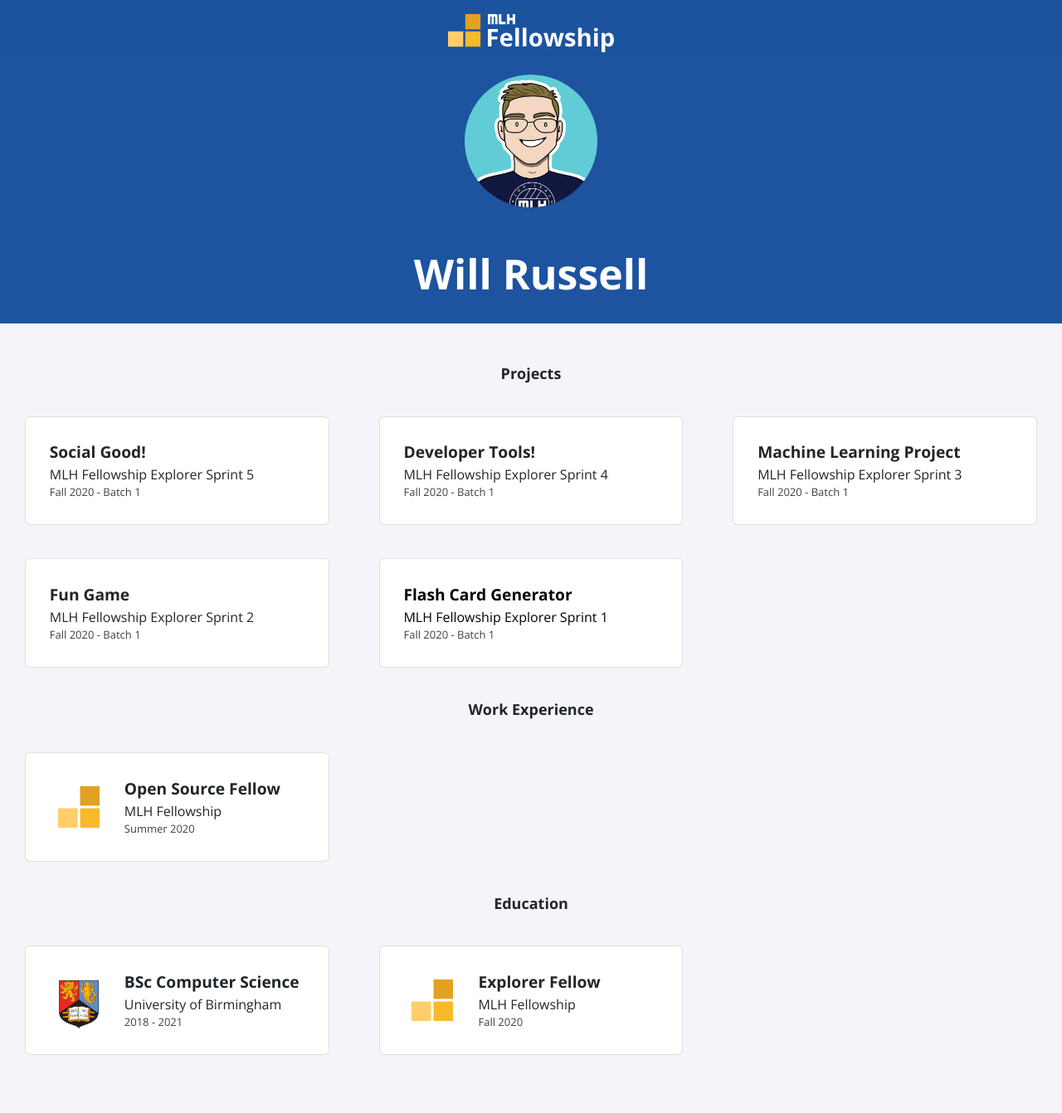
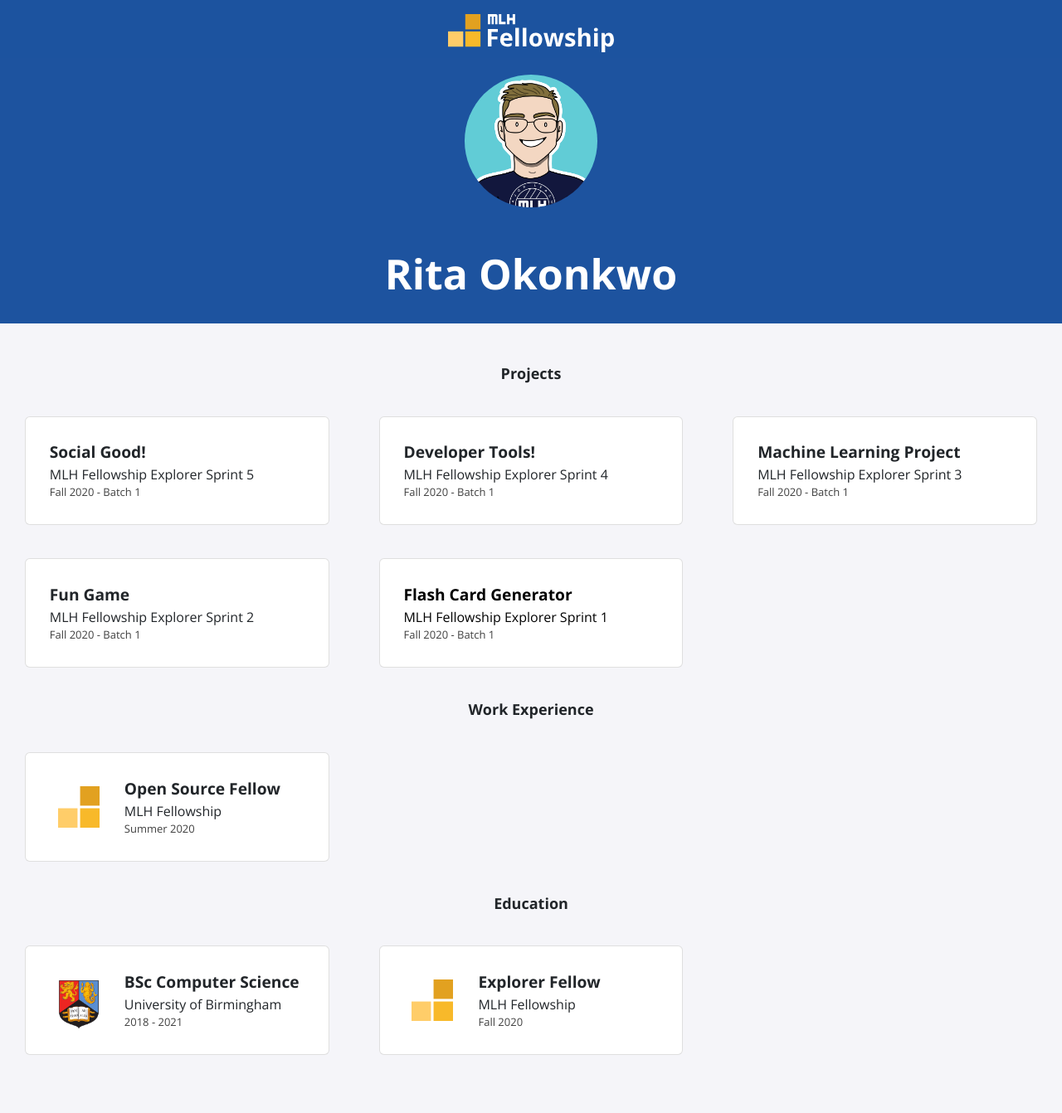
Before and after one commit to Rita-Okonkwo/ritaokonkwo, a Jekyll site: the page built from index.html, in a window 1280 px wide. Shown: the whole page at 83% size. Built offline with Jekyll 4.4.1, drawn with Linux system fonts in a browser that asks for light colours; nearby versions of some CDN libraries; some of the changed lines change nothing that is shown.

Commit message:
Update _config.yml

```diff
--- a/_config.yml
+++ b/_config.yml
@@ -1,13 +1,10 @@
-title: "Will Russell"
+title: "Rita Okonkwo"
 email: fellowship@mlh.io
 description: >- # this means to ignore newlines until "baseurl:"
-  Write an awesome description for your new site here. You can edit this
-  line in _config.yml. It will appear in your document head meta (for
-  Google search results) and in your feed.xml site description.
+  Rita Okonkwo portfolio
 baseurl: "/"
-url: "/portfolio-template"
-twitter_username: mlhacks
-github_username:  mlh-fellowship
+url: "/ritaokonkwo"
+github_username:  Rita-Okonkwo
 
 sass:
   sass_dir: _sass
```
